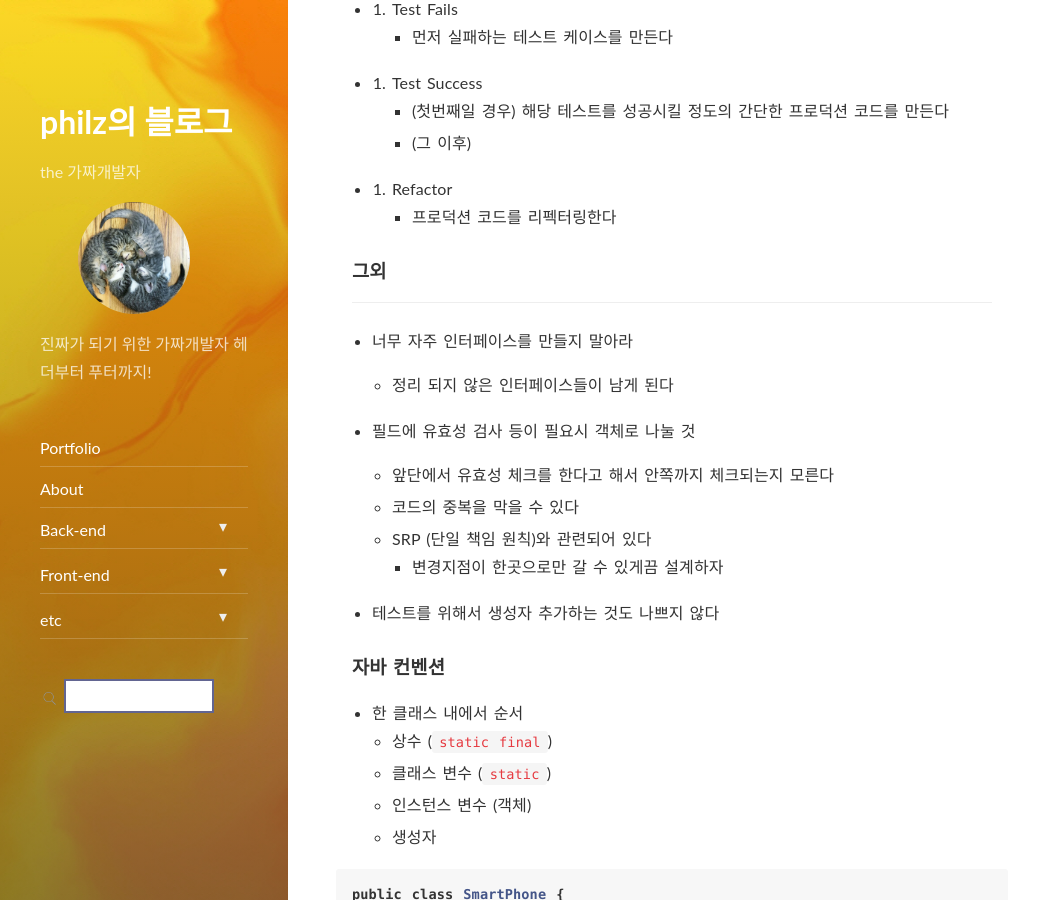
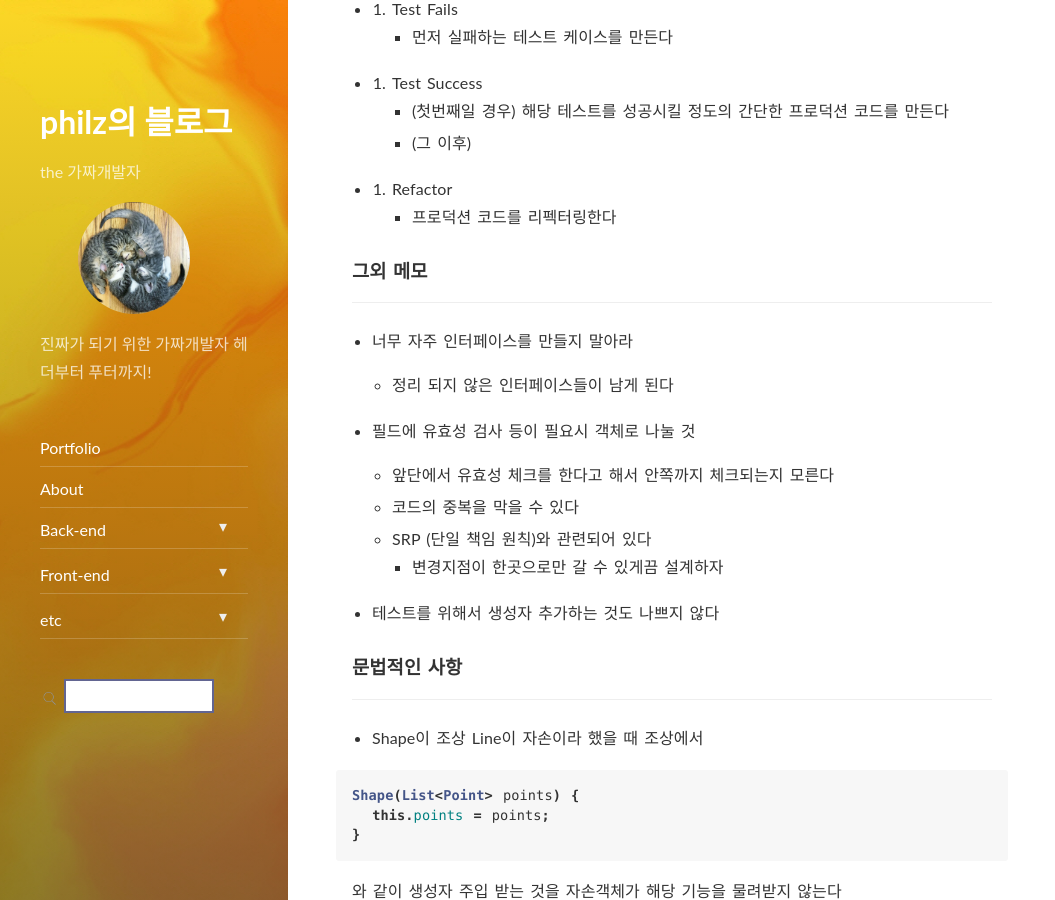
Before and after one commit to progress0407/progress0407.github.io, a Jekyll site: the page built from _posts/backend/java/2021-11-07-java-nextstep-playground.md, in a window 1280 px wide and 900 px high, scrolled down 454 px. Shown: the whole window, without its empty margins (0-1055 px from the left). Built offline with Jekyll 4.4.1, drawn with Linux system fonts in a browser that asks for light colours; nearby versions of some CDN libraries; some of the changed text lies outside the part shown.

Commit message:
넥스트 스탭 강의 정리 포스트 업데이트

````diff
--- a/_posts/backend/java/2021-11-07-java-nextstep-playground.md
+++ b/_posts/backend/java/2021-11-07-java-nextstep-playground.md
@@ -28,7 +28,7 @@ comments: true
 - 3. Refactor
   - 프로덕션 코드를 리펙터링한다
 
-### 그외
+### 그외 메모
 
 ---
 
@@ -44,6 +44,38 @@ comments: true
     - 변경지점이 한곳으로만 갈 수 있게끔 설계하자
 
 - 테스트를 위해서 생성자 추가하는 것도 나쁘지 않다
+
+### 문법적인 사항
+
+---
+
+- Shape이 조상 Line이 자손이라 했을 때 조상에서
+
+```java
+Shape(List<Point> points) {
+  this.points = points;
+}
+```
+
+와 같이 생성자 주입 받는 것을 자손객체가 해당 기능을 물려받지 않는다
+
+혹은 자손에서
+
+```java
+Line(List<Point> points) {
+  super();
+}
+```
+
+라고 하여도 조상에만 반영이 된다.
+
+항상 하듯이 아래처럼 해주어야 한다.
+
+```java
+Line(List<Point> points) {
+  this.points = points;
+}
+```
 
 ### 자바 컨벤션
 
````
